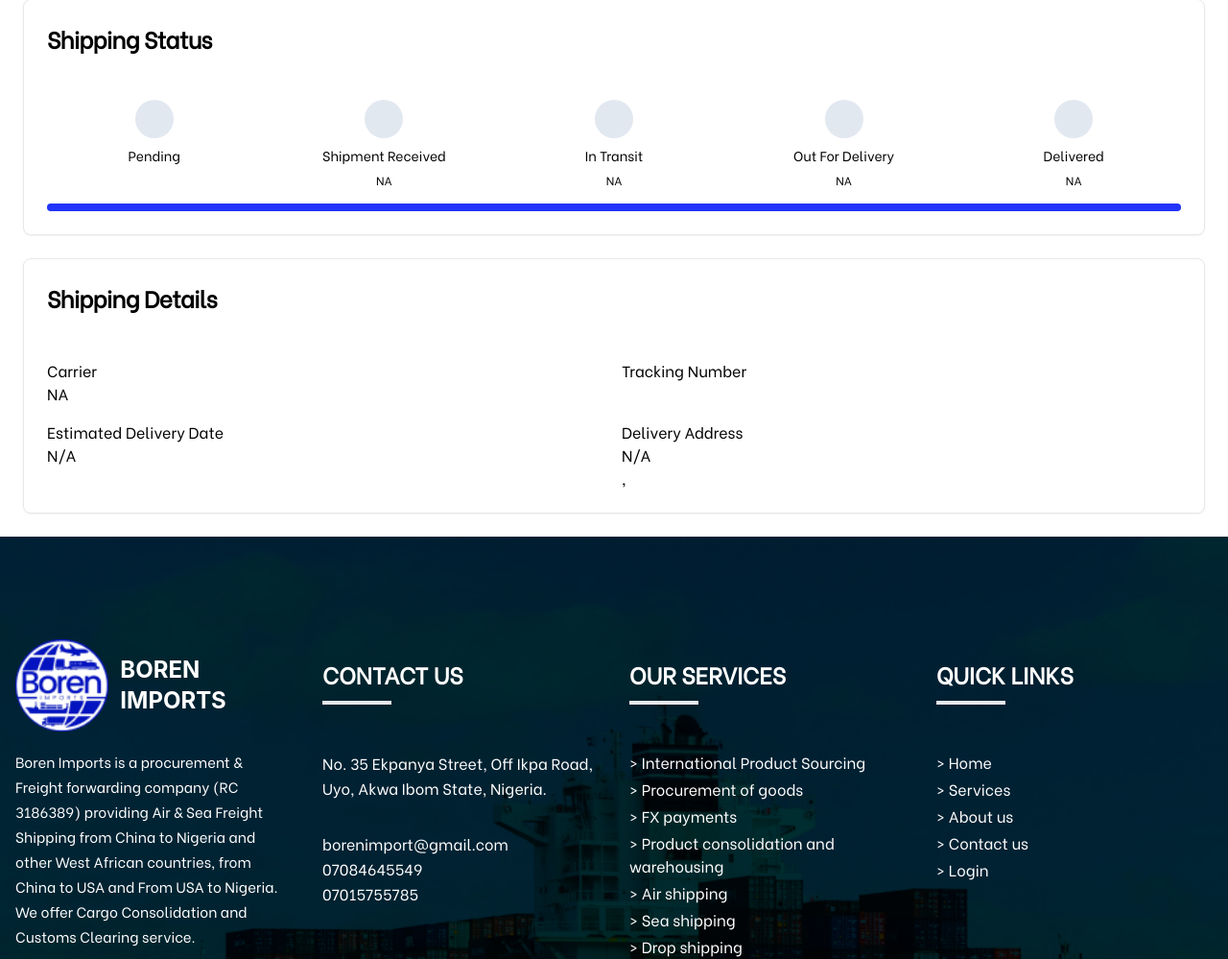
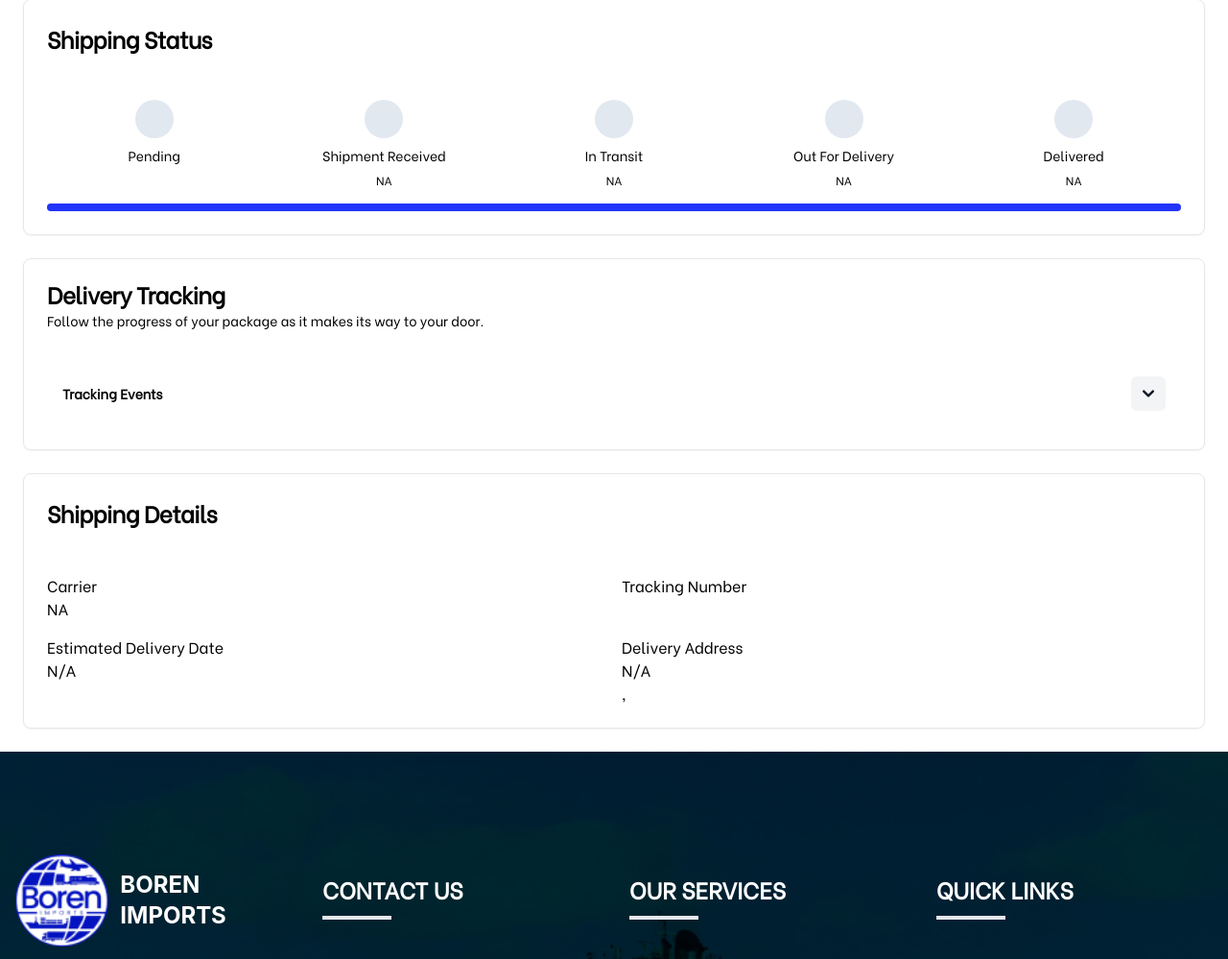
Before and after one commit to winninggodspower/Boren-Import, a Django app: page /tracking/details/1/ in a window 1280 px wide. Shown: the part 584-1583 px from the top of the page at 96% size. Run offline with Django 4.2, Linux system fonts and the light colour scheme; data that the repository does not hold is empty; parts of the project's set-up code (start-up, migrations or seed data) failed here and were passed over; some libraries are stand-ins or nearby versions.

Commit message:
add delivery event

```diff
--- a/templates/components/tracking/tracking_events.html
+++ b/templates/components/tracking/tracking_events.html
@@ -0,0 +1,33 @@
+{% load datetime_filters %}
+
+<div class="rounded-lg border bg-card text-card-foreground shadow-sm" data-v0-t="card">
+    <div class="flex flex-col space-y-1.5 p-6">
+       <h3 class="whitespace-nowrap text-2xl font-semibold leading-none tracking-tight">Delivery Tracking</h3>
+       <p class="text-sm text-muted-foreground">Follow the progress of your package as it makes its way to your door.</p>
+    </div>
+    <div class="p-6">
+       <div data-state="open" class="space-y-4">
+          <div class="flex items-center justify-between space-x-4 sm:px-4" data-accordion="collapse">
+             <h4 class="text-sm font-semibold">Tracking Events</h4>
+             <button data-accordion-target="#events-wrapper" aria-expanded="true" class="inline-flex items-center justify-center whitespace-nowrap text-sm font-medium ring-offset-background transition-colors focus-visible:outline-none focus-visible:ring-2 focus-visible:ring-ring focus-visible:ring-offset-2 disabled:pointer-events-none disabled:opacity-50 hover:bg-accent hover:text-accent-foreground h-9 rounded-md px-3" type="button" >
+                <svg data-accordion-icon class="w-3 h-3 rotate-180 shrink-0" aria-hidden="true" xmlns="http://www.w3.org/2000/svg" fill="none" viewBox="0 0 10 6">
+                    <path stroke="currentColor" stroke-linecap="round" stroke-linejoin="round" stroke-width="2" d="M9 5 5 1 1 5"/>
+                  </svg>
+                <span class="sr-only">Toggle</span>
+             </button>
+          </div>
+          <div id="events-wrapper" class="space-y-4" style="--radix-collapsible-content-height: 344px; --radix-collapsible-content-width: 542.171875px;">
+            {% for event in tracking.events reversed %}
+            <div class="rounded-md border px-4 py-3 shadow-sm">
+                <div class="flex  items-center justify-between">
+                   <div class="font-medium">{{event.statusMilestone}}</div>
+                   <div class="text-sm text-muted-foreground hidden sm:block">{{ event.occurrenceDatetime|format_datetime:"%B %d, %Y - %H:%M %p" }}</div>
+                </div>
+                <p class="text-sm text-muted-foreground mt-1">{{event.status}} in {{event.location}}</p>
+                <div class="text-xs text-gray-500 text-muted-foreground sm:hidden">{{ event.occurrenceDatetime|format_datetime:"%B %d, %Y - %H:%M %p" }}</div>
+             </div>
+            {% endfor %}
+          </div>
+       </div>
+    </div>
+ </div>
--- a/templates/tracking.html
+++ b/templates/tracking.html
@@ -32,8 +32,13 @@
         </a>
     </div>
 
+    {% comment %} shipment status component import {% endcomment %}
+    {% include "components/tracking/tracking_status.html" %}
 
-    {% include "components/tracking/tracking_status.html" %}
+    {% comment %} shipment event section import {% endcomment %}
+    {% include "components/tracking/tracking_events.html" %}
+
+    {% comment %} shipping details section {% endcomment %}
     <div class="rounded-lg border bg-card text-card-foreground shadow-sm" data-v0-t="card">
         <div class="flex flex-col space-y-1.5 p-6">
             <h3 class="whitespace-nowrap text-xl md:text-2xl font-semibold leading-none tracking-tight">Shipping Details</h3>
@@ -62,7 +67,6 @@
     </div>
 </section>
 
-
 {% comment %} <div class="rounded-lg border bg-card text-card-foreground shadow-sm w-full max-w-2xl" data-v0-t="card">
     <div class="flex flex-col space-y-1.5 p-6">
       <h3 class="whitespace-nowrap text-2xl font-semibold leading-none tracking-tight">Delivery Tracking</h3>
--- a/tracking/views.py
+++ b/tracking/views.py
@@ -15,7 +15,7 @@ def tracking(request, tracking_number):
         )
 
     # Check if the response status is not 200 (successful)
-    if response.status_code != 200:
+    if response.status_code != 200 and response.status_code != 201:
         messages.error(request, 'invalid tracking number. please input a valid tracking number')
         return redirect('home')
 
```
Also changed, not shown: static/css/output.css.
